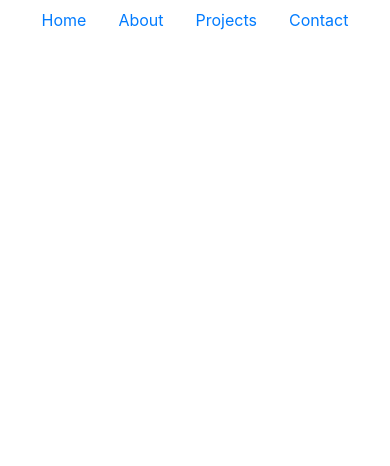
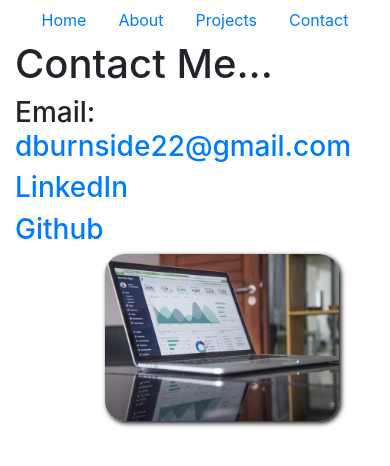
Before and after one commit to dburnside22/Portfolio_3, a React (Create React App) app: page /contact in a window 390 px wide. Shown: the top 466 px of the page. Built offline with nearby package versions, Linux system fonts and the light colour scheme.

Commit message:
add super basic contact info

```diff
--- a/src/components/Contact/Contact.css
+++ b/src/components/Contact/Contact.css
@@ -0,0 +1,17 @@
+.computer-photo{
+    width: 500px;
+    height: auto;
+    border-radius: 20px;
+    position: absolute;
+    top: 28%;
+    right: 25%;
+    box-shadow: 2px 2px 5px black;
+}
+
+@media only screen and (max-width: 700px) {
+    .computer-photo{
+        width: 65%;
+        position: relative;
+        left: 25%;
+    }
+}
--- a/src/components/Contact/Contact.js
+++ b/src/components/Contact/Contact.js
@@ -1,10 +1,16 @@
-import React, { Component } from 'react'
+import React, { Component } from 'react';
+import './Contact.css';
+import photo from './../../../src/computer-picture.jpg';
 
 export class Contact extends Component {
     render() {
         return (
-            <div>
-
+            <div className='container'>
+                <h1>Contact Me...</h1>
+                <h3>Email: <a href='mailto:dburnside22@gmail.com'>dburnside22@gmail.com</a></h3>
+                <h3><a href='https://www.linkedin.com/in/daniel-burnside/'>LinkedIn</a></h3>
+                <h3><a href='https://github.com/dburnside22'>Github</a></h3>
+                <img className='computer-photo' src={photo}></img>
             </div>
         )
     }
```
